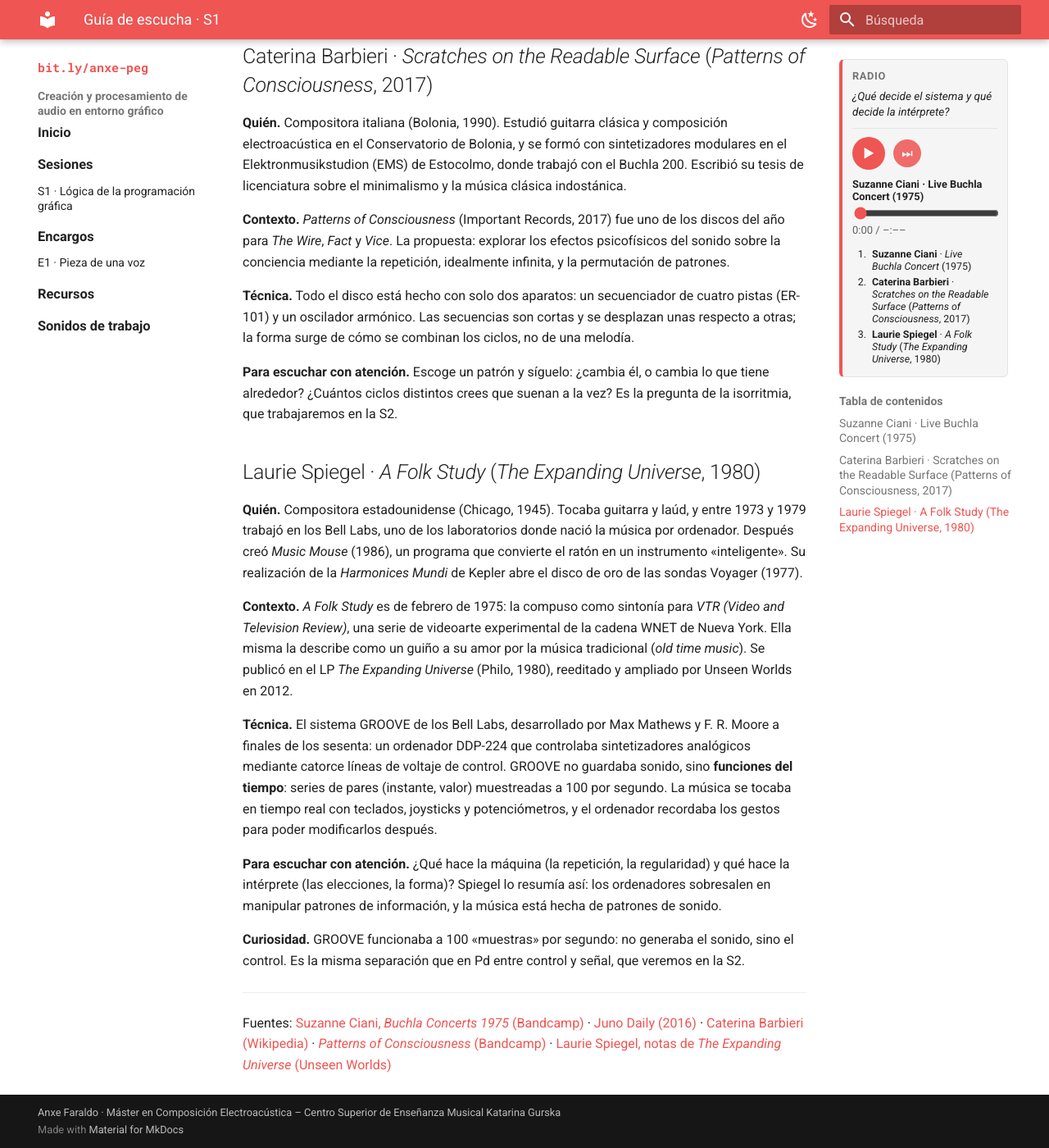
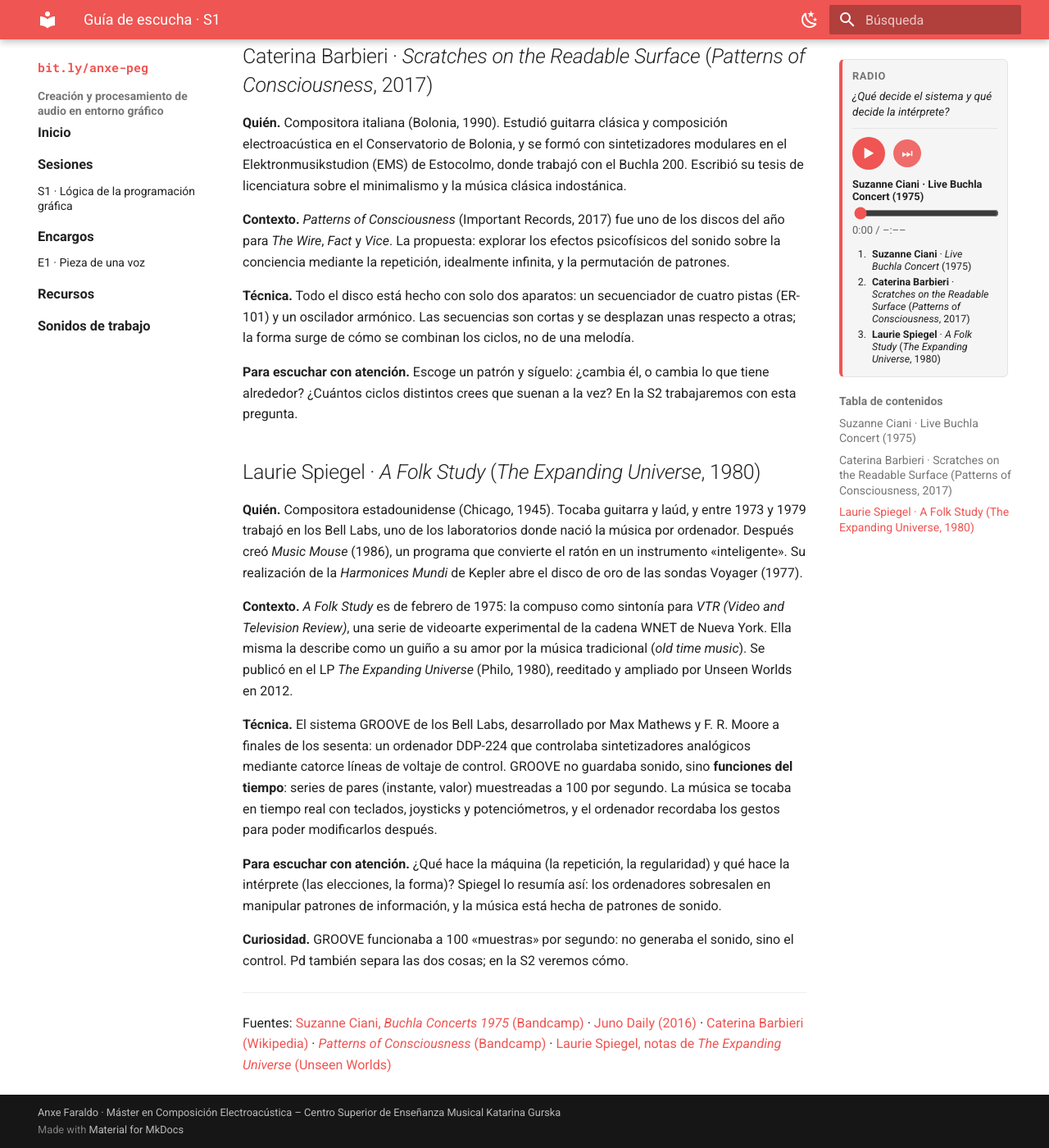
Before and after one commit to anxefaraldo/peg-curso, an MkDocs documentation site: the page built from docs/escuchas/s1.md, in a window 1280 px wide and 1400 px high, scrolled down 861 px. Shown: the whole window at 82% size. Built offline with MkDocs 1.6.1 and Material for MkDocs 9.7.7, drawn with Linux system fonts in a browser that asks for light colours.

Commit message:
Publicación programada 2026-10-31 11:01

```diff
--- a/docs/escuchas/s1.md
+++ b/docs/escuchas/s1.md
@@ -31,7 +31,7 @@
 
 **Técnica.** Todo el disco está hecho con solo dos aparatos: un secuenciador de cuatro pistas (ER-101) y un oscilador armónico. Las secuencias son cortas y se desplazan unas respecto a otras; la forma surge de cómo se combinan los ciclos, no de una melodía.
 
-**Para escuchar con atención.** Escoge un patrón y síguelo: ¿cambia él, o cambia lo que tiene alrededor? ¿Cuántos ciclos distintos crees que suenan a la vez? Es la pregunta de la isorritmia, que trabajaremos en la S2.
+**Para escuchar con atención.** Escoge un patrón y síguelo: ¿cambia él, o cambia lo que tiene alrededor? ¿Cuántos ciclos distintos crees que suenan a la vez? En la S2 trabajaremos con esta pregunta.
 
 ## Laurie Spiegel · *A Folk Study* (*The Expanding Universe*, 1980)
 
@@ -43,7 +43,7 @@
 
 **Para escuchar con atención.** ¿Qué hace la máquina (la repetición, la regularidad) y qué hace la intérprete (las elecciones, la forma)? Spiegel lo resumía así: los ordenadores sobresalen en manipular patrones de información, y la música está hecha de patrones de sonido.
 
-**Curiosidad.** GROOVE funcionaba a 100 «muestras» por segundo: no generaba el sonido, sino el control. Es la misma separación que en Pd entre control y señal, que veremos en la S2.
+**Curiosidad.** GROOVE funcionaba a 100 «muestras» por segundo: no generaba el sonido, sino el control. Pd también separa las dos cosas; en la S2 veremos cómo.
 
 ---
 
```
